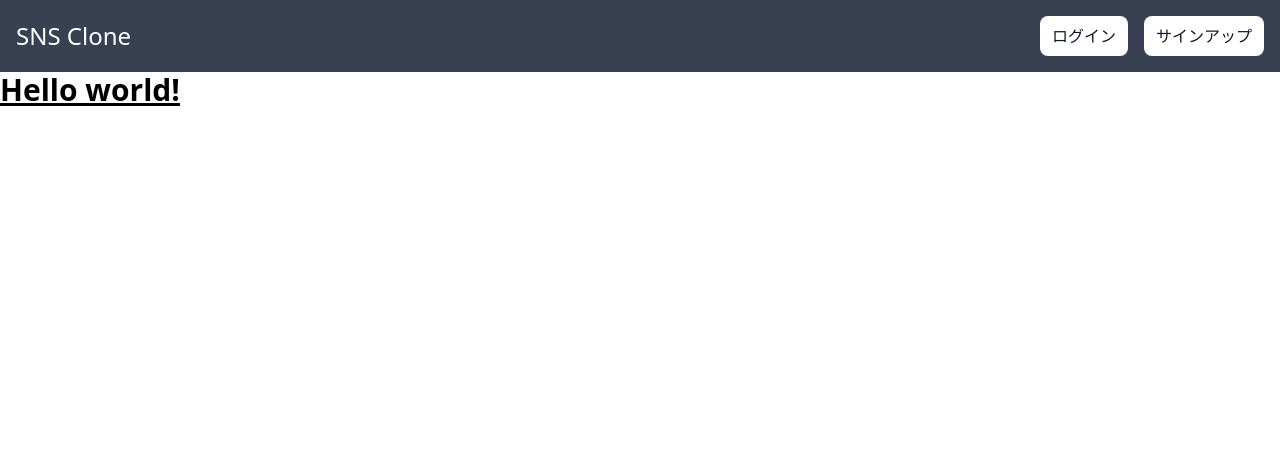
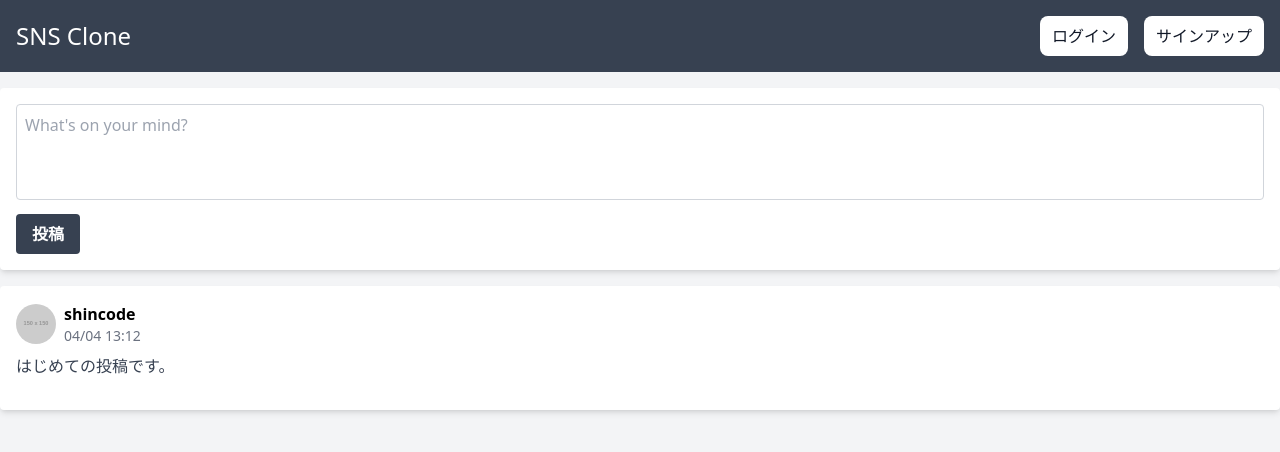
Before and after one commit to minntoko/nextjs-sns, a Next.js app in the folder client/: page / in a window 1280 px wide. Shown: the top 452 px of the page. Built offline with nearby package versions, Linux system fonts and the light colour scheme.

Commit message:
add: Timelineを追加

```diff
--- /dev/null
+++ b/client/src/components/Post.tsx
@@ -0,0 +1,22 @@
+const Post = () => {
+  return (
+    <div className="bg-white shadow-md rounded p-4 mb-4">
+      <div className="mb-4">
+        <div className="flex items-center mb-2">
+          <img
+            className="w-10 h-10 rounded-full mr-2"
+            src="https://via.placeholder.com/150"
+            alt="User Avatar"
+          />
+          <div>
+            <h2 className="font-semibold text-md">shincode</h2>
+            <p className="text-gray-500 text-sm">04/04 13:12</p>
+          </div>
+        </div>
+        <p className="text-gray-700">はじめての投稿です。</p>
+      </div>
+    </div>
+  );
+};
+
+export default Post;
--- /dev/null
+++ b/client/src/components/Timeline.tsx
@@ -0,0 +1,27 @@
+import Post from "./Post";
+
+const Timeline = () => {
+  return (
+    <div className="min-h-screen bg-gray-100">
+      <main className="container mx-auto py-4">
+        <div className="bg-white shadow-md rounded p-4 mb-4">
+          <form>
+            <textarea
+              className="w-full h-24 p-2 border border-gray-300 rounded resize-none focus:outline-none focus:ring-2 focus:ring-blue-400"
+              placeholder="What's on your mind?"
+            ></textarea>
+            <button
+              type="submit"
+              className="mt-2 bg-gray-700 hover:bg-green-700 duration-200 text-white font-semibold py-2 px-4 rounded"
+            >
+              投稿
+            </button>
+          </form>
+        </div>
+        <Post />
+      </main>
+    </div>
+  );
+};
+
+export default Timeline;
--- a/client/src/pages/index.tsx
+++ b/client/src/pages/index.tsx
@@ -1,5 +1,6 @@
 import Head from "next/head";
 import styles from "@/styles/Home.module.css";
+import Timeline from "@/components/Timeline";
 
 export default function Home() {
   return (
@@ -10,7 +11,10 @@
         <meta name="viewport" content="width=device-width, initial-scale=1" />
         <link rel="icon" href="/favicon.ico" />
       </Head>
-      <h1 className="text-3xl font-bold underline">Hello world!</h1>
+
+      <div>
+        <Timeline />
+      </div>
     </>
   );
 }
```
